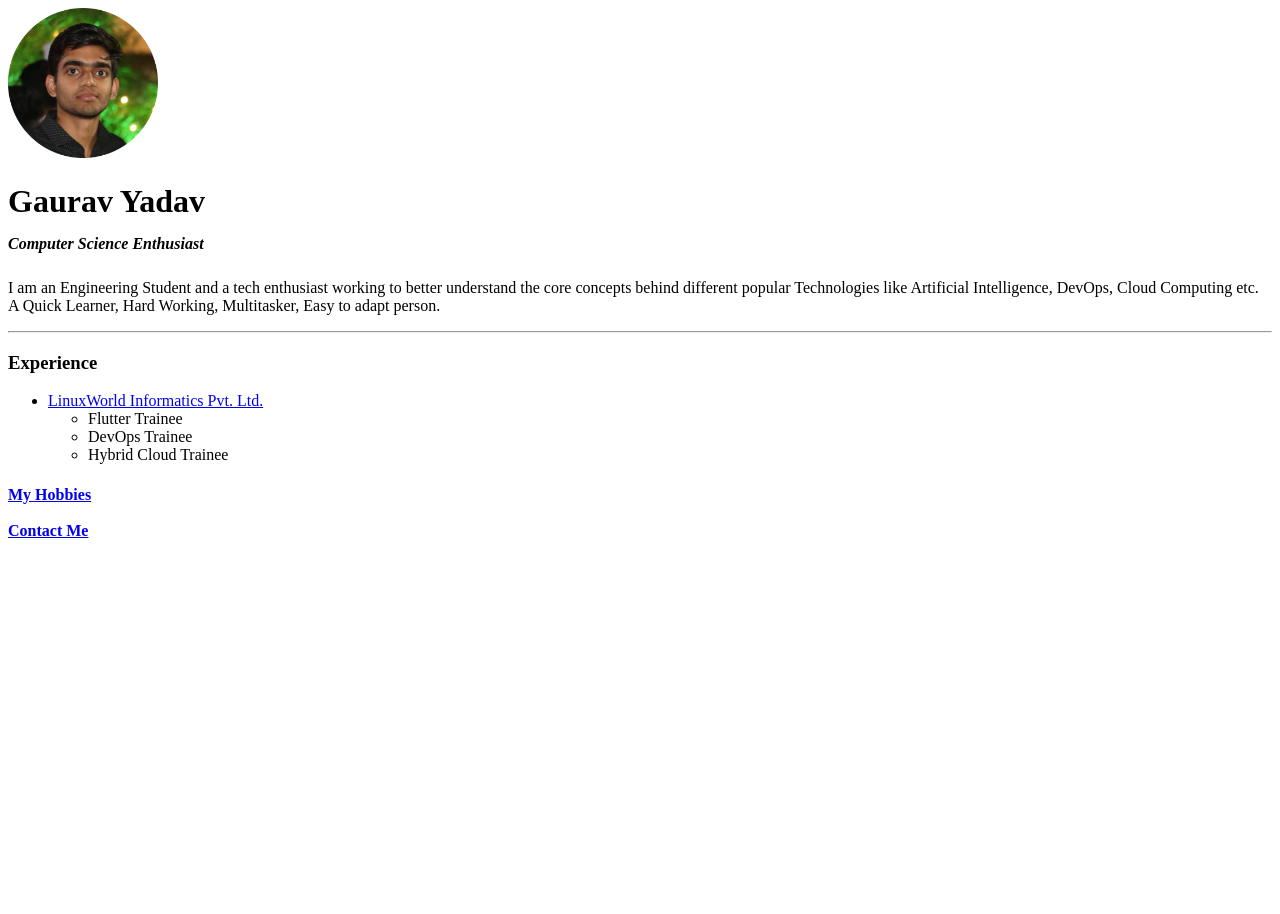
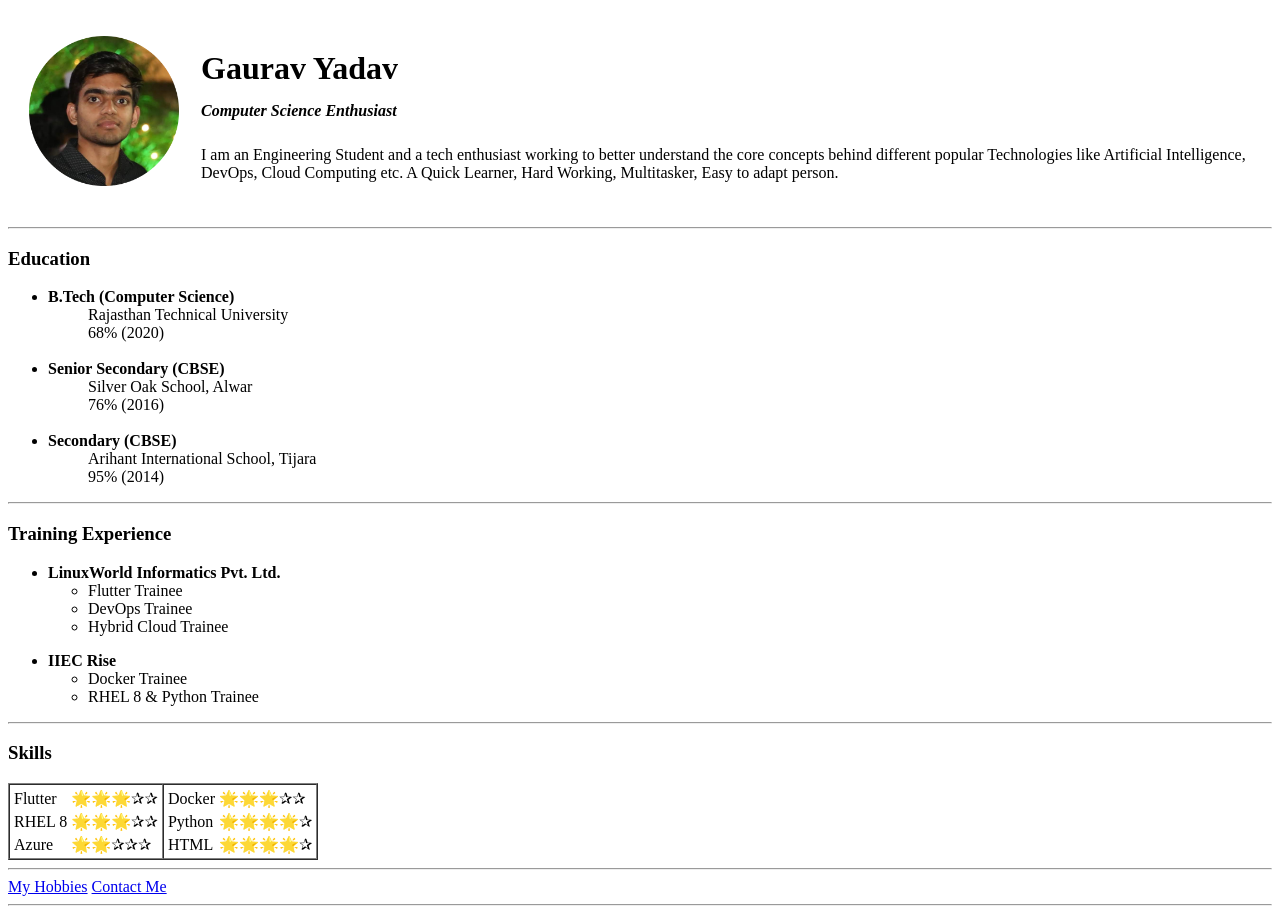
Before and after one commit to gauravmehta13/HTML-Portfolio, a plain HTML site: page index.html in a window 1280 px wide. Before the commit the page ends 800 px from the top, so only its background shows below. Drawn offline with Linux system fonts and the light colour scheme.

Commit message:
Added Skills and Education

```diff
--- a/index.html
+++ b/index.html
@@ -5,27 +5,90 @@
 <title>Gaurav's Personal Website</title>
     </head>
     <body>
-        <img src="Profile.png" alt="Profile Picture" style="width:150px;height:150px;">
-        <h1>Gaurav Yadav<br>
-            <span style="font-size: 50%"> <strong><em>Computer Science Enthusiast</em></strong></span>
-            </h1>
+        <table cellspacing='20'>
+            <tr>
+                <td><img src="Profile.png" alt="Profile Picture" style="width:150px;height:150px;"></td>
+                <td> <h1>Gaurav Yadav<br>
+                    <span style="font-size: 50%"> <strong><em>Computer Science Enthusiast</em></strong></span>
+                    </h1>
 
-        <p>I am an Engineering Student and a tech enthusiast working to better understand the core concepts behind different popular Technologies like Artificial Intelligence, DevOps, Cloud Computing etc.
-            <br>A Quick Learner, Hard Working, Multitasker, Easy to adapt person.
-        </p>
+                <p>I am an Engineering Student and a tech enthusiast working to better understand the core concepts behind different popular Technologies like Artificial Intelligence, DevOps, Cloud Computing etc.
+                    A Quick Learner, Hard Working, Multitasker, Easy to adapt person.
+                </p> </td>
+            </tr>
+        </table>
+
+
         <hr>
-        <h3>Experience</h3>
+        <h3>Education</h3>
         <ul>
-            <li><a href="https://www.linuxworldindia.org/">LinuxWorld Informatics Pvt. Ltd.</a></li>
+            <li><strong>B.Tech (Computer Science)</strong></li>
+            <ul style="list-style: none;">
+            <li>Rajasthan Technical University</li>
+            <li>68%    (2020)</li>
+            <br>
+            </ul>
+            <li><strong>Senior Secondary (CBSE)</strong></li>
+            <ul style="list-style: none;">
+            <li>Silver Oak School, Alwar</li>
+            <li>76%    (2016)</li>
+            <br>
+            </ul>
+            <li><strong>Secondary (CBSE)</strong></li>
+            <ul style="list-style: none;">
+            <li>Arihant International School, Tijara</li>
+            <li>95%    (2014)</li>
+            </ul>
+        </ul>
+        <hr>
+        <h3>Training Experience</h3>
+        <ul>
+            <li><strong>LinuxWorld Informatics Pvt. Ltd.</strong></li>
                 <ul>
             <li>Flutter Trainee</li>
             <li>DevOps Trainee</li>
             <li>Hybrid Cloud Trainee</li>
             </ul>
         </ul>
-       <h4><a href="Hobbies.html"> My Hobbies</a>
-        <br>
-       <br>
-       <a href="Contact.html"> Contact Me</a></h4>
+        <ul>
+            <li><strong>IIEC Rise</strong></li>
+                <ul>
+            <li>Docker Trainee</li>
+            <li>RHEL 8 & Python Trainee</li>
+            </ul>
+        </ul>
+        <hr>
+        <h3>Skills</h3>
+        <table border="1" cellspacing='0.01'>
+
+           <tr>
+               <td><table>
+                   <tr>
+                   <td>Flutter</td>
+                   <td>🌟🌟🌟✰✰</td>
+               </tr>
+               <tr>
+                   <td>RHEL 8</td>
+                   <td>🌟🌟🌟✰✰</td>
+               </tr>
+               <tr><td>Azure</td>
+            <td>🌟🌟✰✰✰</td></tr>
+            </table></td>
+               <td><table> <tr>
+                <td>Docker</td>
+                <td>🌟🌟🌟✰✰</td>
+            </tr>
+        <tr>
+            <td>Python</td>
+            <td>🌟🌟🌟🌟✰</td>
+        </tr>
+        <tr><td>HTML</td><td>🌟🌟🌟🌟✰</td></tr>
+    </table></td>
+           </tr>
+        </table>
+        <hr>
+       <a href="Hobbies.html"> My Hobbies</a>
+       <a href="Contact.html"> Contact Me</a>
+       <hr>
     </body>
 </html>
```
